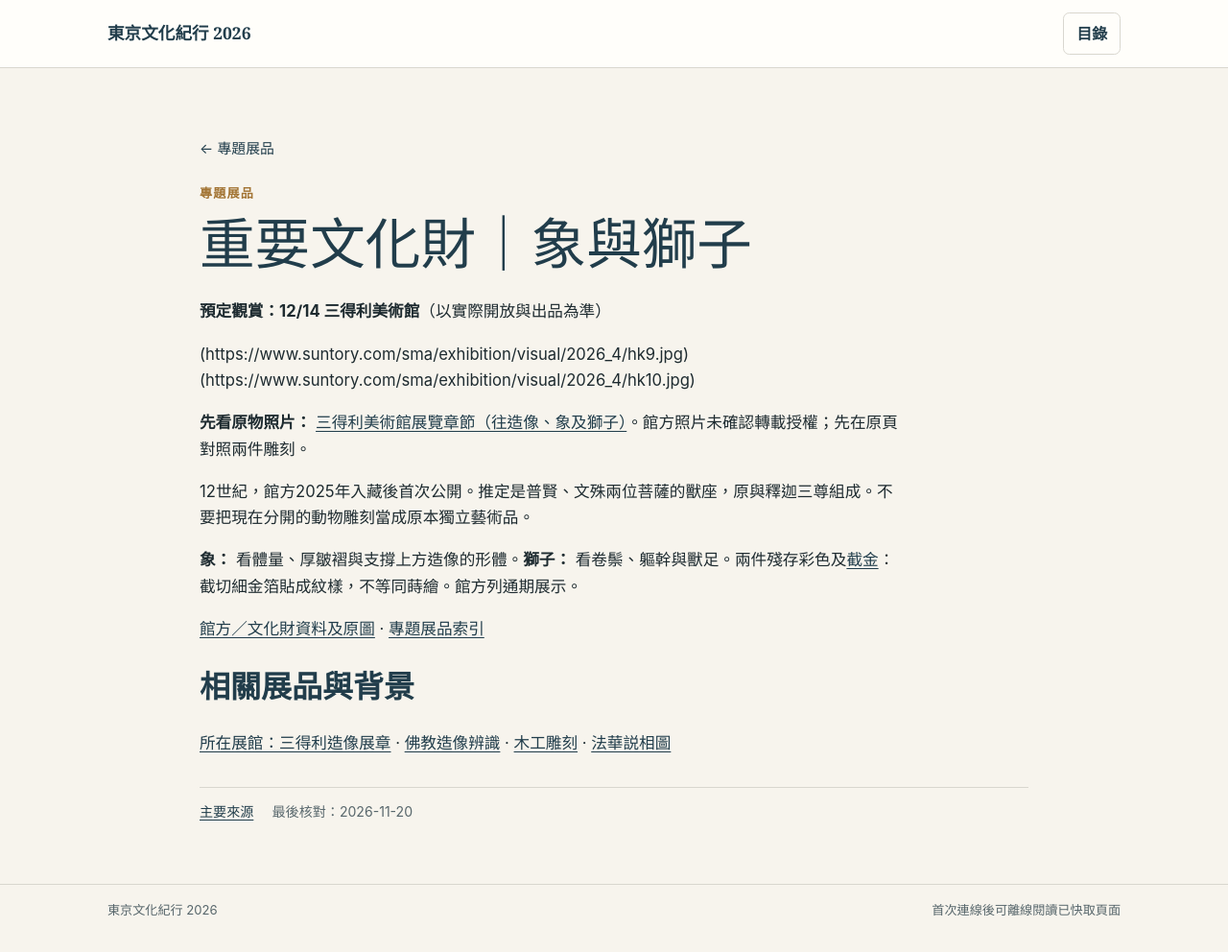
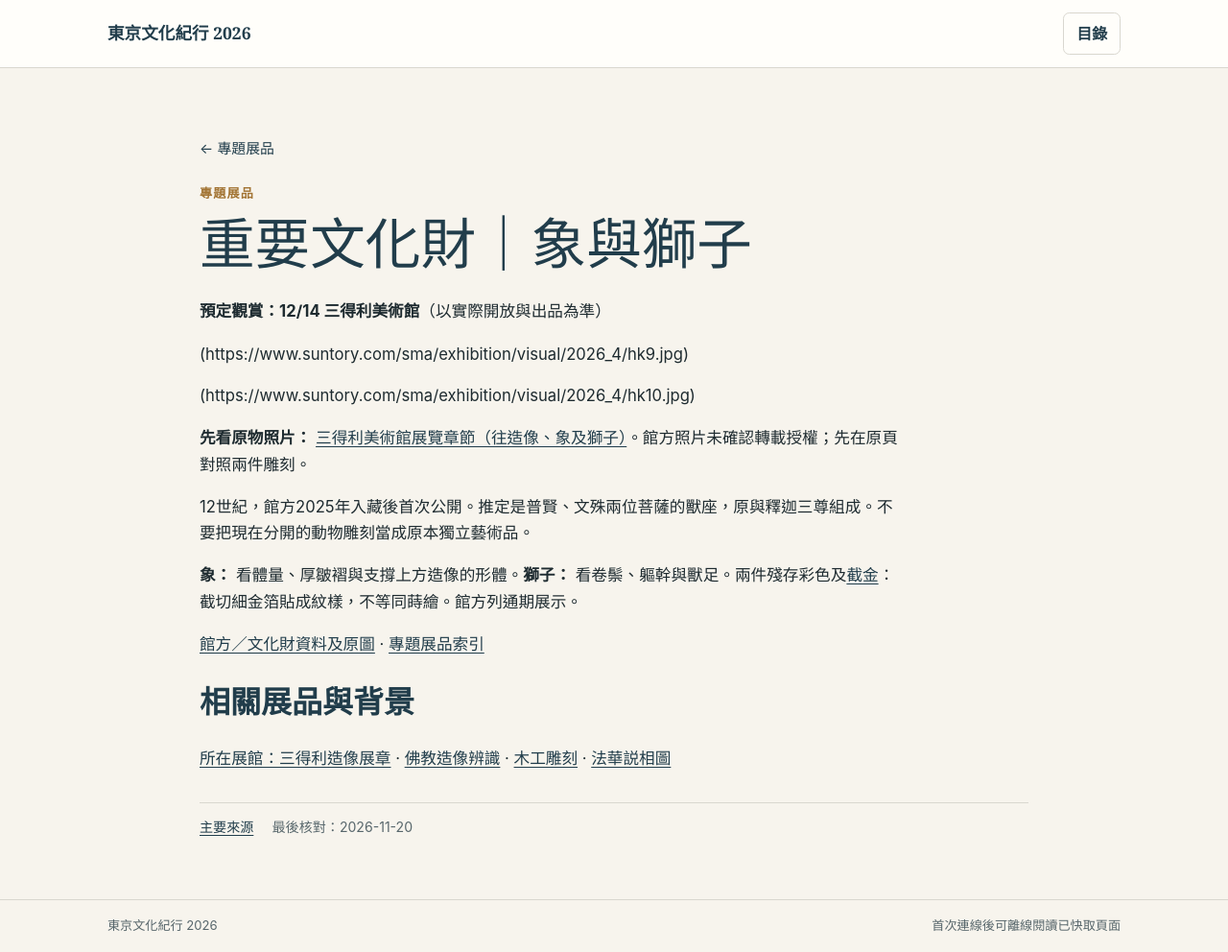
Before and after one commit to davetwchiu/tokyo-culture-trip-2026, a Jekyll site: the page built from content/works/lion-elephant.md, in a window 1280 px wide and 992 px high. Shown: the whole window at 96% size. Built offline with Jekyll 4.4.1, drawn with Linux system fonts in a browser that asks for light colours.

Commit message:
Improve image handling in lion-elephant.md
Updated image links and added loading attributes for lazy loading.

```diff
--- a/content/works/lion-elephant.md
+++ b/content/works/lion-elephant.md
@@ -16,7 +16,9 @@ offline: true
 
 **預定觀賞：12/14 三得利美術館**（以實際開放與出品為準）
 
-(https://www.suntory.com/sma/exhibition/visual/2026_4/hk9.jpg)(https://www.suntory.com/sma/exhibition/visual/2026_4/hk10.jpg)
+(https://www.suntory.com/sma/exhibition/visual/2026_4/hk9.jpg)
+{: loading="lazy" style="display:block;max-width:100%;height:auto;max-height:680px;object-fit:contain;margin:1rem auto .4rem;"}
+(https://www.suntory.com/sma/exhibition/visual/2026_4/hk10.jpg)
 {: loading="lazy" style="display:block;max-width:100%;height:auto;max-height:680px;object-fit:contain;margin:1rem auto .4rem;"}
 
 **先看原物照片：** [三得利美術館展覽章節（往造像、象及獅子）](https://www.suntory.co.jp/sma/exhibition/2026_4/display.html)。館方照片未確認轉載授權；先在原頁對照兩件雕刻。
```
